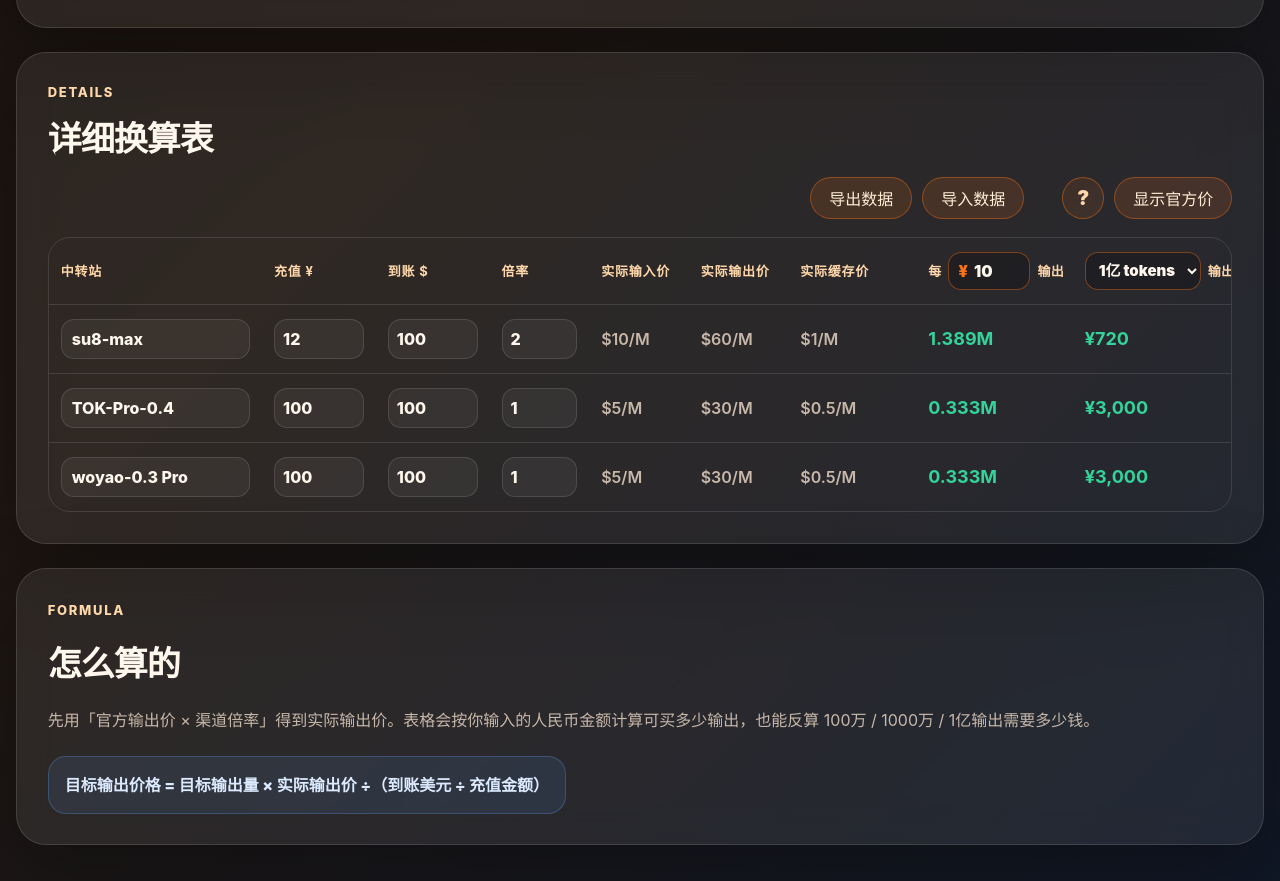
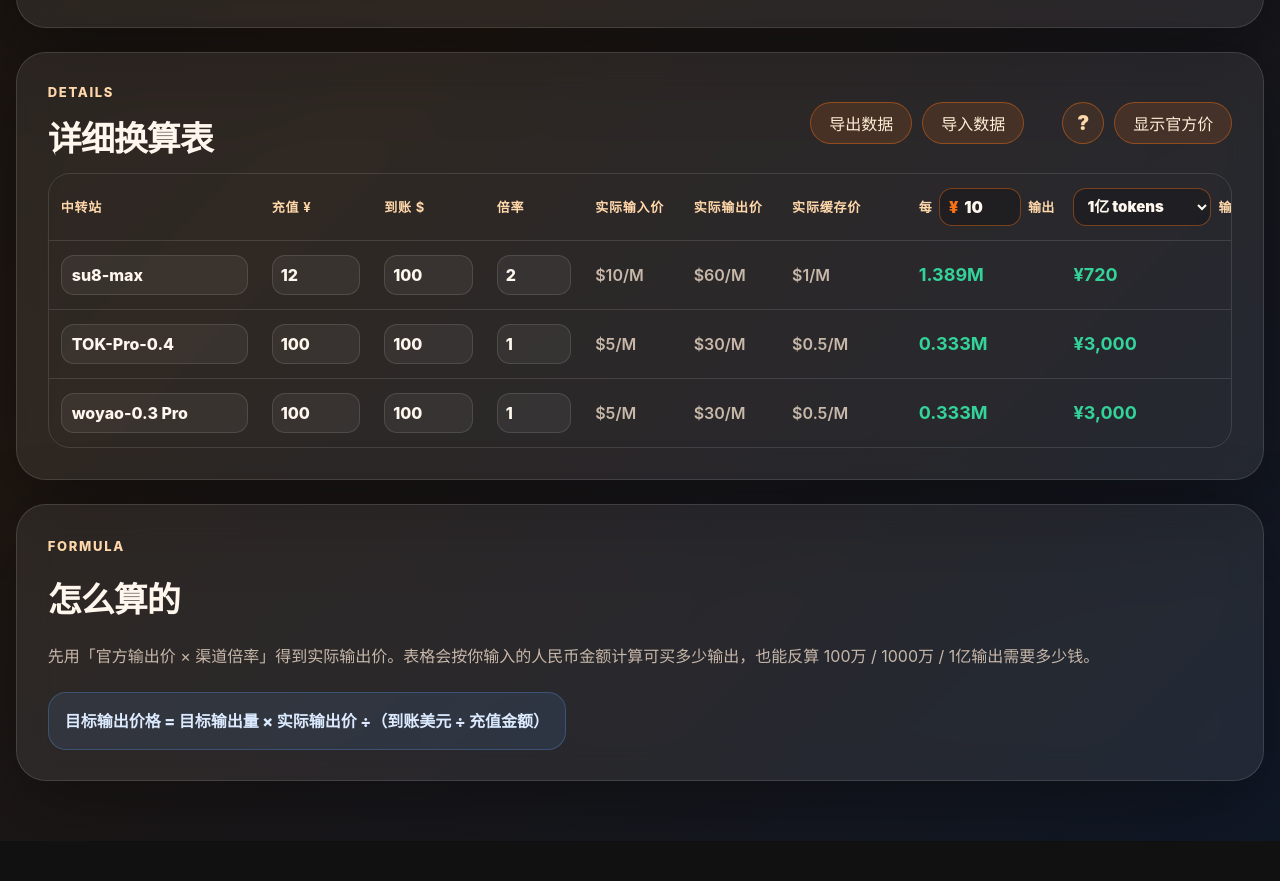
Before and after one commit to waynehaha/transfer_station_comparison, a plain HTML site: page index.html in a window 1280 px wide. Shown: the part 1404-2285 px from the top of the page. After the commit the page ends 2245 px from the top, so only its background shows below. Drawn offline with Linux system fonts and the light colour scheme; no server answers.

Commit message:
对齐详细表按钮并压缩间距

```diff
--- a/index.html
+++ b/index.html
@@ -94,8 +94,6 @@
           <p class="eyebrow">Details</p>
           <h2 id="table-title">详细换算表</h2>
         </div>
-      </div>
-      <div class="table-tools table-tools-grid">
         <div class="table-action-group">
           <div class="inline-data-actions" aria-label="数据导入导出">
             <button id="exportDataBtn" type="button" class="ghost-btn">导出数据</button>
--- a/styles.css
+++ b/styles.css
@@ -513,7 +513,7 @@ td.highlight { color: var(--success); font-size: 18px; }
   #priceRows td:nth-last-child(3) { width: 11%; min-width: 150px; }
 
   #priceHeadRow th:nth-last-child(2),
-  #priceRows td:nth-last-child(2) { width: 12%; min-width: 174px; }
+  #priceRows td:nth-last-child(2) { width: 13%; min-width: 190px; }
 
   #priceHeadRow th:last-child,
   #priceRows td:last-child { width: 6%; min-width: 78px; }
@@ -540,6 +540,7 @@ td.highlight { color: var(--success); font-size: 18px; }
 .details-title-row {
   align-items: flex-start;
   gap: 18px;
+  margin-bottom: 12px;
 }
 
 .details-data-actions {
@@ -626,7 +627,7 @@ td.highlight { color: var(--success); font-size: 18px; }
 }
 
 .target-condition-head {
-  min-width: 210px;
+  min-width: 230px;
 }
 
 .head-inline-control {
@@ -687,7 +688,7 @@ td.highlight { color: var(--success); font-size: 18px; }
 }
 
 .calculation-head select {
-  width: 116px;
+  width: 138px;
   padding: 0 9px;
 }
 
@@ -762,8 +763,8 @@ td.highlight { color: var(--success); font-size: 18px; }
 }
 
 .table-action-group {
-  grid-column: 2;
   align-items: center;
+  padding-top: 18px;
 }
 
 .manage-actions .ghost-btn, .table-action-group .ghost-btn {
@@ -786,6 +787,7 @@ td.highlight { color: var(--success); font-size: 18px; }
 @media (max-width: 760px) {
   .details-title-row {
     align-items: stretch;
+    margin-bottom: 14px;
   }
 
   .details-data-actions {
@@ -796,6 +798,10 @@ td.highlight { color: var(--success); font-size: 18px; }
 
   .details-data-actions .ghost-btn {
     flex: 1 1 0;
+  }
+
+  .table-action-group {
+    padding-top: 0;
   }
 
   .inline-data-actions {
```
Also changed, not shown: 1 other file.
